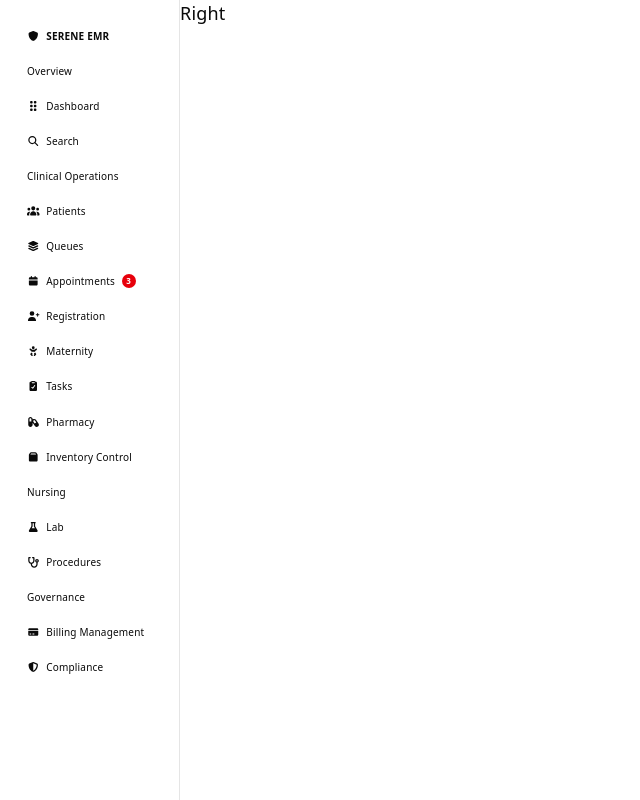
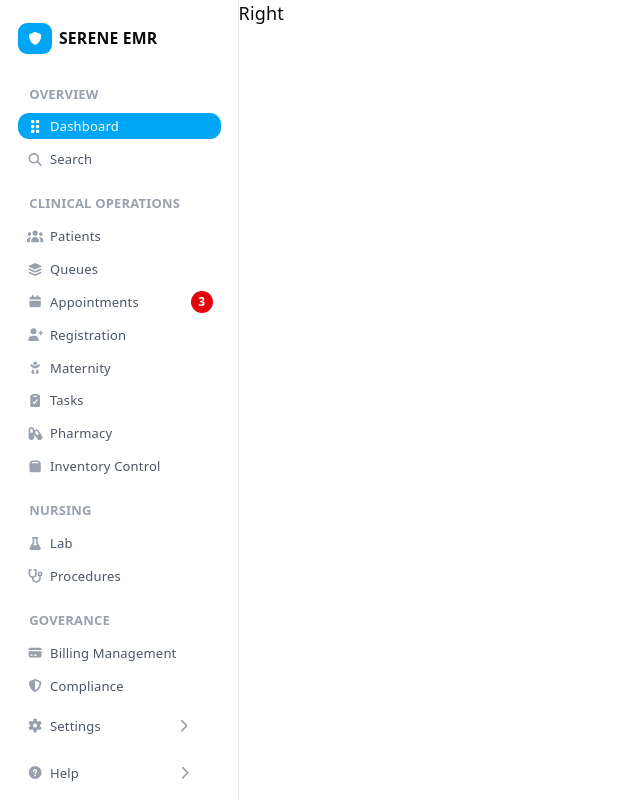
Before and after one commit to Glamnart/emr-frontend, a React (Vite) app: page /Dashboard in a window 1280 px wide. Shown: the whole page, without its empty margins (0-640 px from the left). Built offline with nearby package versions, Linux system fonts and the light colour scheme.

Commit message:
completes sidebar component

```diff
--- a/src/components/nav-items.tsx
+++ b/src/components/nav-items.tsx
@@ -1,20 +1,13 @@
 import React from "react";
+import type { NavItemsProps } from "@/types";
 
 
-export interface NavItemsProps{
-    img: React.ReactNode,
-    name: string,
-    link: string,
-    alert: number
-}
-
-
-const NavItem : React.FC<NavItemsProps> = ({img,name,link,alert})=>{
- return <a href={link} >
-    <button className="flex flex-row items-center gap-1.5">
+const NavItem : React.FC<NavItemsProps> = ({img,name,link,alert,page})=>{
+ return <a href={link} className={`rounded-lg h-9 flex pl-2 w-45 text-gray-400 font-medium ${name.toLowerCase() === page?.toLowerCase() ? "bg-sky-500 text-white hover:bg-blue-400 hover:text-white": "hover:bg-gray-100"}`} >
+    <button className="flex flex-row items-center gap-1.5 cursor-pointer">
         {img}
-        {name}
-        {alert > 0 && <div className="flex rounded-full bg-red-600 text-white font-bold h-3 p-1 text-[8px] items-center">{alert}</div>}
+        <div className={`${name.toLowerCase() === page?.toLowerCase()? "text-white" : "text-gray-600 "}`}>{name}</div>
+        {alert > 0 && <div className="flex rounded-full bg-red-600 ml-10 text-white font-bold h-5 w-5 text-[12px] justify-center items-center">{alert}</div>}
     </button>
 </a>
 }
--- a/src/components/side-bar.tsx
+++ b/src/components/side-bar.tsx
@@ -1,63 +1,70 @@
 import NavItem from "./nav-items";
 import { FontAwesomeIcon } from "@fortawesome/react-fontawesome"
-import {
-  faShield, faGridVertical, faSearch, faUsers, faLayerGroup, faCalendar, faUserPlus, faBaby,
-  faClipboardCheck, faCapsules, faBox, faFlask, faStethoscope, faCreditCard, faShieldHalved,
+import { faShield, faGear, faCircleQuestion, faChevronRight, faArrowRightFromBracket} from "@fortawesome/free-solid-svg-icons"
+import { navItems } from "@/storage";
+import { useState } from "react";
 
-} from "@fortawesome/free-solid-svg-icons"
+interface SideBarProp{
+  page: string
+}
 
-import type { NavItemsProps } from "./nav-items";
+const NavBar : React.FC<SideBarProp> = ({page})=>{
+  const [settingsDown, setSettingsDown] = useState(false);
+  const [helpDown, setHelpDown] = useState(false);
 
-const navItems: NavItemsProps[] = [
-  {img:<FontAwesomeIcon icon={faGridVertical}/>, name:"Dashboard", link:"#", alert:0},
-  {img:<FontAwesomeIcon icon={faSearch}/>, name:"Search", link:"#", alert:0},
-  {img:<FontAwesomeIcon icon={faUsers}/>, name:"Patients", link:"#", alert:0},
-  {img:<FontAwesomeIcon icon={faLayerGroup}/>, name:"Queues", link:"#", alert:0},
-  {img:<FontAwesomeIcon icon={faCalendar}/>, name:"Appointments", link:"#", alert:3},
-  {img:<FontAwesomeIcon icon={faUserPlus}/>, name:"Registration", link:"#", alert:0},
-  {img:<FontAwesomeIcon icon={faBaby}/>, name:"Maternity", link:"#", alert:0},
-  {img:<FontAwesomeIcon icon={faClipboardCheck}/>, name:"Tasks", link:"#", alert:0},
-  {img:<FontAwesomeIcon icon={faCapsules}/>, name:"Pharmacy", link:"#", alert:0},
-  {img:<FontAwesomeIcon icon={faBox}/>, name:"Inventory Control", link:"#", alert:0},
-  {img:<FontAwesomeIcon icon={faFlask}/>, name:"Lab", link:"#", alert:0},
-  {img:<FontAwesomeIcon icon={faStethoscope}/>, name:"Procedures", link:"#", alert:0},
-  {img:<FontAwesomeIcon icon={faCreditCard}/>, name:"Billing Management", link:"#", alert:0},
-  {img:<FontAwesomeIcon icon={faShieldHalved}/>, name:"Compliance", link:"#", alert:0}
-]
-
-
-export default function NavBar(){
   function printNavItems(sect:"overview"|"nursing"|"clinical"|"governance"){
-    let i:number,j:number
-    switch(sect){
-      case "overview":
-        i = 0;j = 2
-        break;
-      case "clinical":
-        i = 2; j = 10
-        break;
-      case "nursing":
-        i = 10 ;j = 12
-        break;
-      default:
-        i = 12 ; j = 14
-        break;
+    return navItems.filter(({category})=> category == sect).map((({img,name,link,alert},i) => <NavItem key={i} img={img}  name = {name} link={link} alert={alert} page={page} />))
   }
-    return navItems.slice(i,j).map((({img,name,link,alert}) => <NavItem img={img}  name = {name} link={link} alert={alert} />))
-
-  }
-  return<div className=" h-full overflow-y-auto flex flex-col gap-2 font-light text-[10px] pl-6 border-r border-b-gray-800 scrollbar-thin w-40 scrollbar-thumb-card">
-    <div className="flex flex-row items-center gap-1.5 pt-5 ">
-        <FontAwesomeIcon icon={faShield}/>
-        <p className="font-bold">SERENE EMR</p>
+  return<div className=" h-full overflow-y-auto flex flex-col gap-1.5 font-light text-[13px] pl-4 w-53 border-r border-b-gray-800 scrollbar-thin scrollbar-thumb-card pr">
+    <div className="flex flex-row items-center gap-1.5 pt-5 pb-2 ">
+        <FontAwesomeIcon className="bg-sky-500 rounded-md text-white p-2" icon={faShield}/>
+        <p className="font-bold text-sm">SERENE EMR</p>
     </div>
-    <span>Overview</span>
+    <span className="mt-2.5 pl-2.5 text-gray-400 font-semibold">OVERVIEW</span>
     {printNavItems("overview")}
-    <span>Clinical Operations</span>
+    <span className="mt-2.5 pl-2.5 text-gray-400 font-semibold">CLINICAL OPERATIONS</span>
     {printNavItems("clinical")}
-    <span>Nursing</span>
+    <span className="mt-2.5 pl-2.5 text-gray-400 font-semibold">NURSING</span>
     {printNavItems("nursing")}
-    <span>Governance</span>
+    <span className="mt-2.5 pl-2.5 text-gray-400 font-semibold">GOVERANCE</span>
     {printNavItems("governance")}
+    <div>
+      <button onClick={()=> setSettingsDown(!settingsDown)} className="flex rounded-lg h-9 pl-2 w-45 text-gray-400 font-medium flex-row items-center gap-1.5 cursor-pointer hover:bg-gray-100">
+        <FontAwesomeIcon icon={faGear}/>
+        <span className="text-gray-600">Settings</span>
+        <FontAwesomeIcon className="ml-15 text-xs" icon={faChevronRight}/>
+      </button>
+      <div className={`${ settingsDown ? "flex flex-col pl-7 text-[12px] text-gray-500" : "hidden"}`}>
+        <a className="hover:text-sky-500" href="#">Profile</a>
+        <a className="hover:text-sky-500" href="#">Staff</a>
+        <a className="hover:text-sky-500" href="#">Features</a>
+        <a className="hover:text-sky-500" href="#">Forms</a>
+      </div>
+    </div>
+    <div>
+      <button onClick={()=> setHelpDown(!helpDown)} className="flex rounded-lg h-9 pl-2 w-45 text-gray-400 font-medium flex-row items-center gap-1.5 cursor-pointer hover:bg-gray-100">
+        <FontAwesomeIcon icon={faCircleQuestion}/>
+        <span className="text-gray-600">Help</span>
+        <FontAwesomeIcon className="ml-20 text-xs" icon={faChevronRight}/>
+      </button>
+      <div className={`${ helpDown ? "flex flex-col pl-7 text-[12px] text-gray-500" : "hidden"}`}>
+        <a className="hover:text-sky-500" href="#">User Guide</a>
+        <a className="hover:text-sky-500" href="#">Support Desk</a>
+        <a className="hover:text-sky-500" href="#">FAQs</a>
+        <a className="hover:text-sky-500" href="#">System Status</a>
+      </div>
+    </div>
+    <div className="flex border-t -ml-5 items-center">
+      <div className="flex flex-row border rounded-lg items-center justify-center w-45 p-1.5 text-gray-400 mt-5 mb-5 ml-4">
+        <img src="src/assets/staffBadge.png" className="w-8 h-8 border border-blue-100  rounded-full"/>
+        <div className="flex-1 flex flex-col ml-2 font-xs">
+          <div className="font-bold -mb-1.5 text-gray-800">Dr. Sarah Chen</div>
+          <div>Super Admin</div>
+        </div>
+        <a href="#"><button className="cursor-pointer hover:text-gray-500"><FontAwesomeIcon icon={faArrowRightFromBracket}/></button></a>
+      </div>
+    </div>
   </div>
 }
+
+export default NavBar;
--- a/src/pages/Dashboard.tsx
+++ b/src/pages/Dashboard.tsx
@@ -1,8 +1,8 @@
 import NavBar from "@/components/side-bar";
 
 const Dashboard = ()=>{
-    return <div className="flex h-lvh overflow-hidden">
-        <NavBar/>
+    return <div className="flex h-lvh overflow-hidden bg-white">
+        <NavBar page="dashboard"/>
         <div className="flex-1 h-full overflow-y-auto">Right</div>
     </div>
 }
--- /dev/null
+++ b/src/storage.tsx
@@ -0,0 +1,24 @@
+import { FontAwesomeIcon } from "@fortawesome/react-fontawesome"
+import {faGridVertical, faSearch, faUsers, faLayerGroup, faCalendar, faUserPlus, faBaby,
+  faClipboardCheck, faCapsules, faBox, faFlask, faStethoscope, faCreditCard, faShieldHalved,
+
+} from "@fortawesome/free-solid-svg-icons"
+import type { NavItemsProps } from "@/types";
+
+export const navItems: NavItemsProps[] =
+[
+  {category: "overview", img:<FontAwesomeIcon icon={faGridVertical}/> , name:"Dashboard", link:"#", alert:0},
+  {category: "overview", img:<FontAwesomeIcon icon={faSearch}/>, name:"Search", link:"#", alert:0},
+  {category: "clinical", img:<FontAwesomeIcon icon={faUsers}/>, name:"Patients", link:"#", alert:0},
+  {category: "clinical", img:<FontAwesomeIcon icon={faLayerGroup}/>, name:"Queues", link:"#", alert:0},
+  {category: "clinical", img:<FontAwesomeIcon icon={faCalendar}/>, name:"Appointments", link:"#", alert:3},
+  {category: "clinical", img:<FontAwesomeIcon icon={faUserPlus}/>, name:"Registration", link:"#", alert:0},
+  {category: "clinical", img:<FontAwesomeIcon icon={faBaby}/>, name:"Maternity", link:"#", alert:0},
+  {category: "clinical", img:<FontAwesomeIcon icon={faClipboardCheck}/>, name:"Tasks", link:"#", alert:0},
+  {category: "clinical", img:<FontAwesomeIcon icon={faCapsules}/>, name:"Pharmacy", link:"#", alert:0},
+  {category: "clinical", img:<FontAwesomeIcon icon={faBox}/>, name:"Inventory Control", link:"#", alert:0},
+  {category: "nursing", img:<FontAwesomeIcon icon={faFlask}/>, name:"Lab", link:"#", alert:0},
+  {category: "nursing", img:<FontAwesomeIcon icon={faStethoscope}/>, name:"Procedures", link:"#", alert:0},
+  {category: "governance", img:<FontAwesomeIcon icon={faCreditCard}/>, name:"Billing Management", link:"#", alert:0},
+  {category: "governance", img:<FontAwesomeIcon icon={faShieldHalved}/>, name:"Compliance", link:"#", alert:0}
+]
--- /dev/null
+++ b/src/types.ts
@@ -0,0 +1,8 @@
+export interface NavItemsProps{
+    img: React.ReactNode,
+    name: string,
+    link: string,
+    alert: number,
+    page?: string,
+    category?: string
+}
```
Lines whose indentation alone changed are shown as unchanged.
